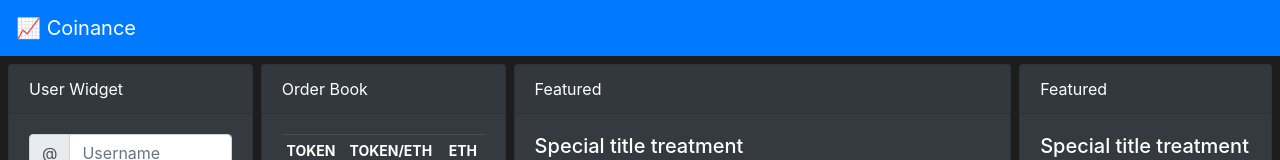
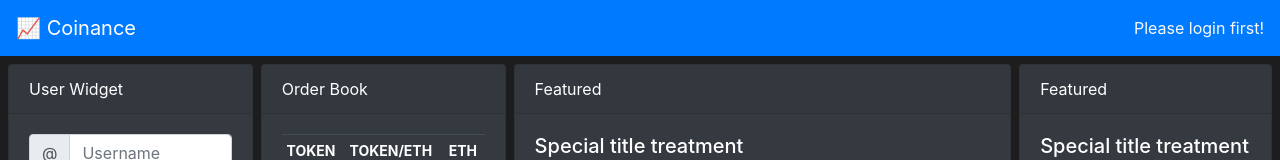
Before and after one commit to rori4/exchange-simulator, a React (Create React App) app: page / in a window 1280 px wide. Shown: the top 160 px of the page. Built offline with nearby package versions, Linux system fonts and the light colour scheme; no server answers.

Commit message:
fix navbar

```diff
--- a/src/common/components/NavBar.js
+++ b/src/common/components/NavBar.js
@@ -1,19 +1,18 @@
+import { selectUserId } from "features/user/userSlice"
 import React from "react"
-import { Navbar, Nav, Button, Form, FormControl } from "react-bootstrap"
+import { Navbar } from "react-bootstrap"
+import { useSelector } from "react-redux"
 
 export default function NavBar() {
+	const userId = useSelector(selectUserId)
 	return (
 		<Navbar bg="primary" variant="dark">
 			<Navbar.Brand href="#home">📈 Coinance</Navbar.Brand>
-			{/* <Nav className="mr-auto">
-				<Nav.Link href="#home">Home</Nav.Link>
-				<Nav.Link href="#features">Features</Nav.Link>
-				<Nav.Link href="#pricing">Pricing</Nav.Link>
-			</Nav> */}
-			<Form inline>
-				{/* <FormControl type="text" placeholder="Search" className="mr-sm-2" /> */}
-				{/* <Button variant="outline-light">Search</Button> */}
-			</Form>
+			<Navbar.Collapse className="justify-content-end">
+				<Navbar.Text className="text-light">
+					{userId ? `UserId: ${userId}` : "Please login first!"}
+				</Navbar.Text>
+			</Navbar.Collapse>
 		</Navbar>
 	)
 }
```
